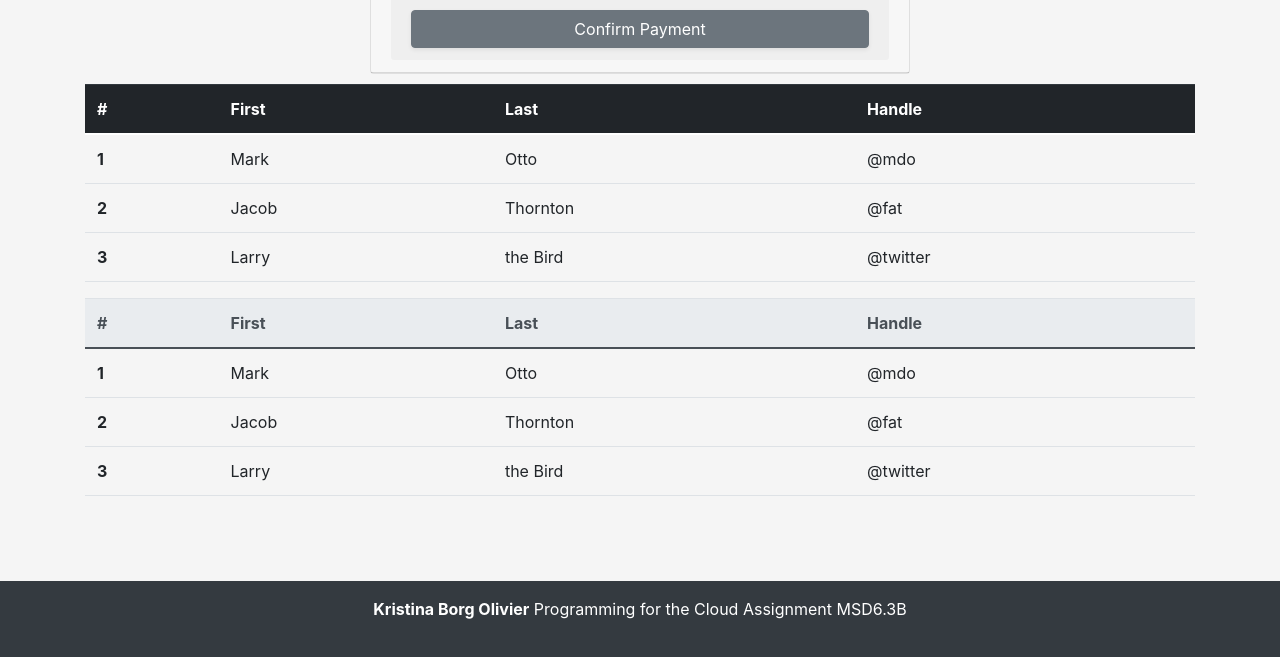
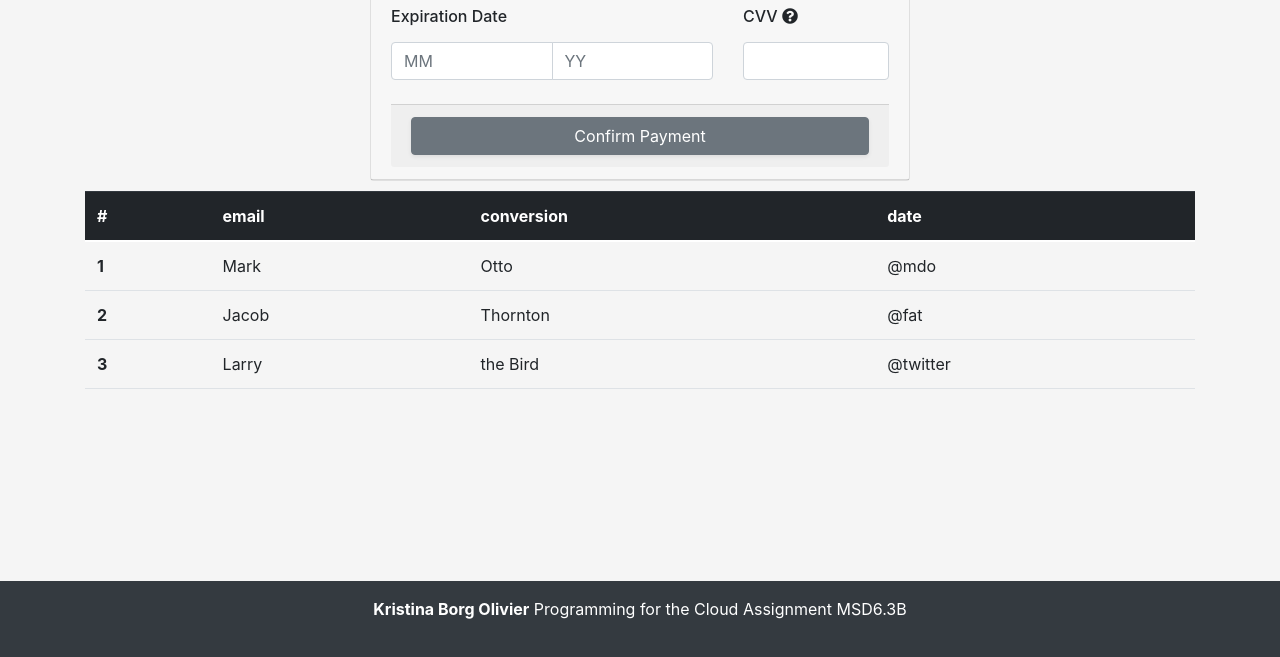
Before and after one commit to kri2309/PFC, a website: page frontend/payments.html in a window 1280 px wide. Shown: the part 699-1356 px from the top of the page. Drawn offline with nearby package versions, Linux system fonts and the light colour scheme; no server answers; files whose address does not match are found by name.

Commit message:
Update payments.html

```diff
--- a/frontend/payments.html
+++ b/frontend/payments.html
@@ -217,40 +217,9 @@
         <thead class="thead-dark">
           <tr>
             <th scope="col">#</th>
-            <th scope="col">First</th>
-            <th scope="col">Last</th>
-            <th scope="col">Handle</th>
-          </tr>
-        </thead>
-        <tbody>
-          <tr>
-            <th scope="row">1</th>
-            <td>Mark</td>
-            <td>Otto</td>
-            <td>@mdo</td>
-          </tr>
-          <tr>
-            <th scope="row">2</th>
-            <td>Jacob</td>
-            <td>Thornton</td>
-            <td>@fat</td>
-          </tr>
-          <tr>
-            <th scope="row">3</th>
-            <td>Larry</td>
-            <td>the Bird</td>
-            <td>@twitter</td>
-          </tr>
-        </tbody>
-      </table>
-
-      <table class="table">
-        <thead class="thead-light">
-          <tr>
-            <th scope="col">#</th>
-            <th scope="col">First</th>
-            <th scope="col">Last</th>
-            <th scope="col">Handle</th>
+            <th scope="col">email</th>
+            <th scope="col">conversion</th>
+            <th scope="col">date</th>
           </tr>
         </thead>
         <tbody>
@@ -411,6 +380,10 @@
       .nav-pills .nav-link.active, .nav-pills .show>.nav-link{
         background-color:#6c757d !important;
       }
+      .thead-dark{
+        background-color:#6c757d !important;
+
+      }
 
 
 
```
